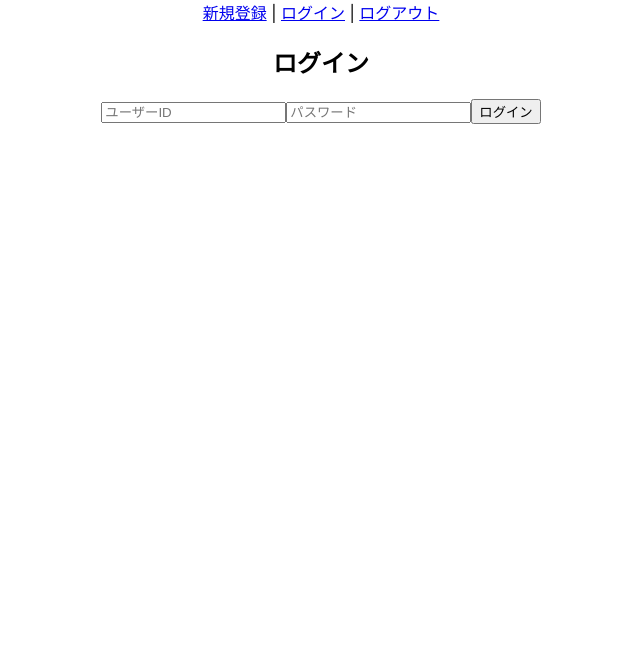
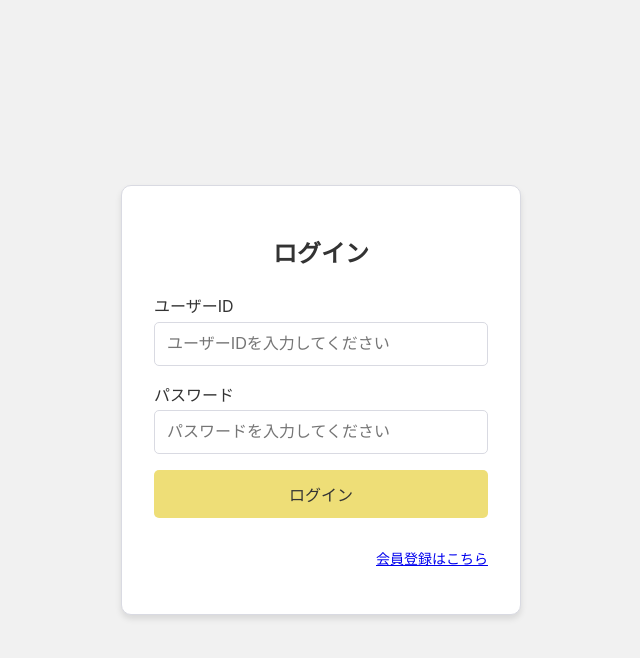
Before and after one commit to HwaI12/task-management-app, a React (Create React App) app in the folder frontend/: page /login in a window 1280 px wide. Shown: the top 658 px of the page, without its empty margins (319-959 px from the left). Built offline with nearby package versions, Linux system fonts and the light colour scheme.

Commit message:
chore: Update npm dependencies and import paths for frontend

```diff
--- a/frontend/package.json
+++ b/frontend/package.json
@@ -15,6 +15,7 @@
     "react-dom": "^18.3.1",
     "react-router-dom": "^6.24.1",
     "react-scripts": "5.0.1",
+    "styled-components": "^6.1.11",
     "typescript": "^4.9.5",
     "web-vitals": "^2.1.4"
   },
--- a/frontend/src/App.tsx
+++ b/frontend/src/App.tsx
@@ -1,6 +1,6 @@
 import React from 'react';
 import './App.css';
-import { BrowserRouter as Router, Routes, Route, Link } from 'react-router-dom';
+import { BrowserRouter as Router, Routes, Route } from 'react-router-dom';
 import Register from './handlers/Register';
 import Login from './handlers/Login';
 import DeleteAccount from './handlers/DeleteAccount';
@@ -11,9 +11,9 @@ function App() {
   return (
     <div className="App">
       <Router>
-        <nav>
+        {/* <nav>
           <Link to="/register">新規登録</Link> | <Link to="/login">ログイン</Link> | <Link to="/logout">ログアウト</Link>
-        </nav>
+        </nav> */}
         <Routes>
           <Route path="/register" element={<Register />} />
           <Route path="/login" element={<Login />} />
--- a/frontend/src/handlers/Login.tsx
+++ b/frontend/src/handlers/Login.tsx
@@ -1,6 +1,8 @@
 import React, { useState, useEffect } from 'react';
 import axios from 'axios';
 import { useNavigate } from 'react-router-dom';
+import { Container, Form, Title, Label, Input, Button, LinkText } from '../styles/signinStyles';
+import { Link } from 'react-router-dom';
 
 const isAuthenticated = (): boolean => {
     return localStorage.getItem('authToken') !== null;
@@ -28,9 +30,8 @@ const Login: React.FC = () => {
                 { withCredentials: true }
             );
             console.log('Login successful:', response.data);
-            alert('ログインが完了しました。');
             localStorage.setItem('authToken', response.data.token);
-            navigate('/home');
+            navigate('/home'); // Navigate to /home on successful login
         } catch (error) {
             if (axios.isAxiosError(error)) {
                 console.error('Login error:', error.response?.data || error.message);
@@ -43,27 +44,36 @@ const Login: React.FC = () => {
     };
 
     return (
-        <div>
-            <h2>ログイン</h2>
-            {errorMessage && <div style={{ color: 'red' }}>{errorMessage}</div>}
+        <Container>
+            <Form>
+                <Title>ログイン</Title>
+                {errorMessage && <div style={{ color: 'red', marginBottom: '1rem' }}>{errorMessage}</div>}
                 <form onSubmit={handleSubmit}>
-                <input
+                    <Label htmlFor="user_id">ユーザーID</Label>
+                    <Input
+                        id="user_id"
                         type="text"
-                    placeholder="ユーザーID"
+                        placeholder="ユーザーIDを入力してください"
                         value={user_id}
                         onChange={(e) => setUser_id(e.target.value)}
                         required
                     />
-                <input
+                    <Label htmlFor="password">パスワード</Label>
+                    <Input
+                        id="password"
                         type="password"
-                    placeholder="パスワード"
+                        placeholder="パスワードを入力してください"
                         value={password}
                         onChange={(e) => setPassword(e.target.value)}
                         required
                     />
-                <button type="submit">ログイン</button>
+                    <Button type="submit">ログイン</Button>
                 </form>
-        </div>
+                <LinkText>
+                    <Link to="/register">会員登録はこちら</Link>
+                </LinkText>
+            </Form>
+        </Container>
     );
 };
 
--- /dev/null
+++ b/frontend/src/styles/signinStyles.tsx
@@ -0,0 +1,88 @@
+// signinStyles.tsx
+
+import styled from 'styled-components';
+
+export const Container = styled.div`
+  display: flex;
+  flex-direction: column;
+  align-items: center;
+  justify-content: center;
+  min-height: 100vh;
+  background-color: #f1f1f1;
+  padding: 20px;
+  transition: background-color 0.3s ease-in-out;
+  box-sizing: border-box;
+`;
+
+export const Form = styled.div`
+  background: white;
+  padding: 2rem;
+  border-radius: 10px;
+  box-shadow: 0 4px 6px rgba(0, 0, 0, 0.1);
+  width: 100%;
+  max-width: 400px; /* 最大幅を設定 */
+  border: 1px solid #d9dae2;
+  box-sizing: border-box;
+  transition: box-shadow 0.3s ease-in-out;
+  margin: auto; /* 要素を水平方向に中央に配置 */
+`;
+
+
+export const Title = styled.h1`
+  font-size: 1.5rem;
+  margin-bottom: 1.5rem;
+  color: #333;
+  text-align: center;
+`;
+
+export const Label = styled.label`
+  display: block;
+  text-align: left;
+  width: 100%;
+  margin-bottom: 0.3rem;
+  color: #333;
+  font-size: 1rem;
+`;
+
+export const Input = styled.input`
+  width: 100%;
+  padding: 0.75rem;
+  margin-bottom: 1rem;
+  border: 1px solid #d9dae2;
+  border-radius: 5px;
+  font-size: 1rem;
+  box-sizing: border-box;
+  transition: border-color 0.3s ease-in-out;
+
+  &:focus {
+    border-color: #2e4d61;
+  }
+`;
+
+export const Button = styled.button`
+  width: 100%;
+  padding: 0.75rem;
+  margin-bottom: 1rem;
+  border: none;
+  border-radius: 5px;
+  background-color: #eede77;
+  color: #333;
+  font-size: 1rem;
+  cursor: pointer;
+  transition: background-color 0.3s ease-in-out, transform 0.2s ease-in-out;
+
+  &:hover {
+    background-color: #e0d569;
+  }
+
+  &:disabled {
+    background-color: #aaa;
+    cursor: not-allowed;
+  }
+`;
+
+export const LinkText = styled.p`
+  color: #333;
+  font-size: 0.875rem;
+  text-align: right;
+`;
```
Lines whose indentation alone changed are shown as unchanged.
